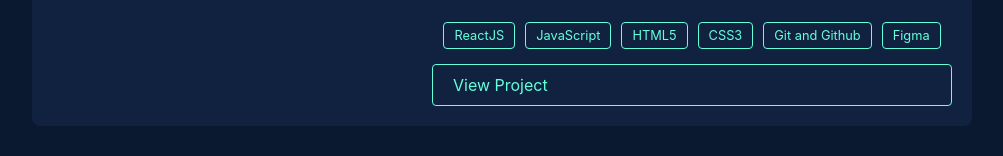
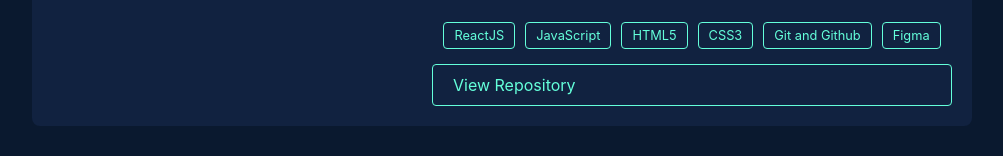
Before and after one commit to vLecaBR/my-portfolio, a React (Create React App) app: page / in a window 1280 px wide. Shown: the part 4778-4934 px from the top of the page, without its empty margins (138-1141 px from the left). Built offline with nearby package versions, Linux system fonts and the light colour scheme.

Commit message:
atualizando botoes

```diff
--- a/src/components/Projects/index.jsx
+++ b/src/components/Projects/index.jsx
@@ -165,7 +165,7 @@ const Projects = () => (
               <Skill>Git and Github</Skill>
               <Skill>Figma</Skill>
             </Skills>
-            <ProjectLink href="https://github.com/vLecaBR/first-react-project" target="_blank" rel="noopener noreferrer">View Project</ProjectLink>
+            <ProjectLink href="https://github.com/vLecaBR/first-react-project" target="_blank" rel="noopener noreferrer">View Repository</ProjectLink>
           </ProjectContent>
         </ProjectContentWrapper>
       </ProjectDetails>
```
